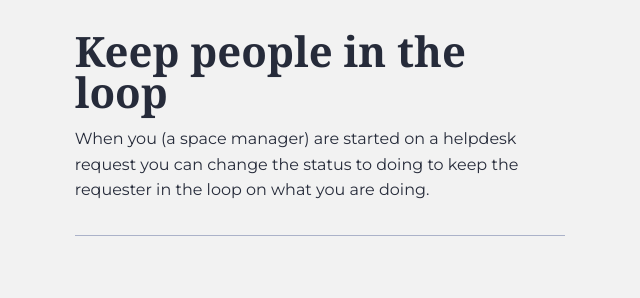
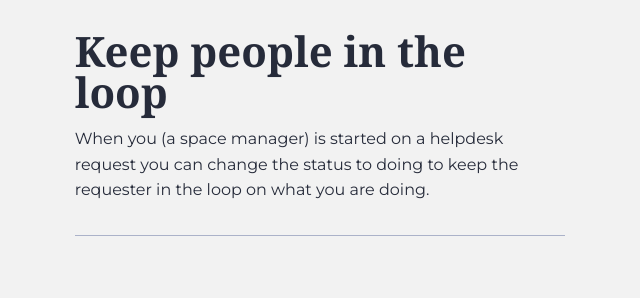
Before and after one commit to Olamide1/landing-page-managedby, a plain HTML site: page index.html in a window 1280 px wide. Shown: the part 1756-2054 px from the top of the page, 625-1265 px from the left. Drawn offline with nearby package versions, Linux system fonts and the light colour scheme; a web font is replaced by a local one.

Commit message:
tiny grammar fix

```diff
--- a/index.html
+++ b/index.html
@@ -96,7 +96,7 @@
                     <div class="border--bottom pb2 mb2">
                         <h2>Keep people in the loop</h2>
                         <p>
-                            When you (a space manager) are started on a helpdesk request you can change the status to doing to
+                            When you (a space manager) is started on a helpdesk request you can change the status to doing to
                             keep the requester in the loop on what you are doing.
                         </p>
                     </div>
```
